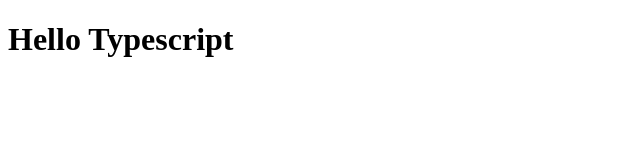
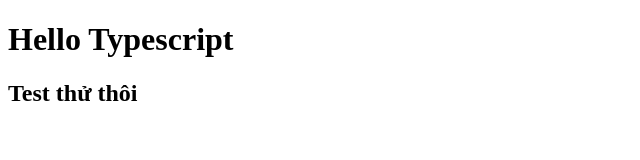
Before and after one commit to BaoJay/Typescript-initial-setup, a website with bundled scripts: page index.html in a window 1280 px wide. Shown: the whole page, without its empty margins (0-640 px from the left). Built offline with nearby package versions, Linux system fonts and the light colour scheme.

```diff
--- a/app.ts
+++ b/app.ts
@@ -0,0 +1 @@
+console.log("Gia Bảo nè!!!")
--- a/index.html
+++ b/index.html
@@ -9,5 +9,6 @@
   </head>
   <body>
     <h1>Hello Typescript</h1>
+    <h2>Test thử thôi</h2>
   </body>
 </html>
```
Also changed, not shown: package.json (added, +17 -0 lines), 1 other file.
